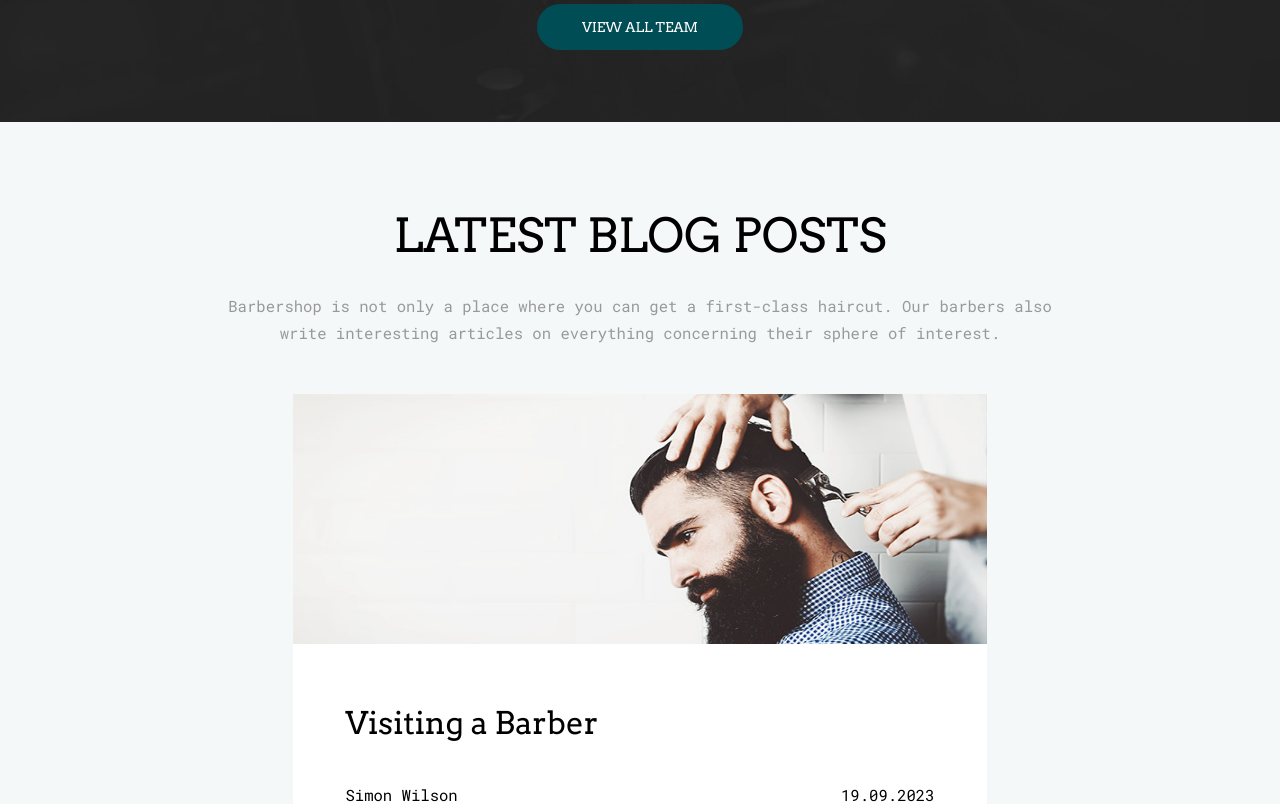
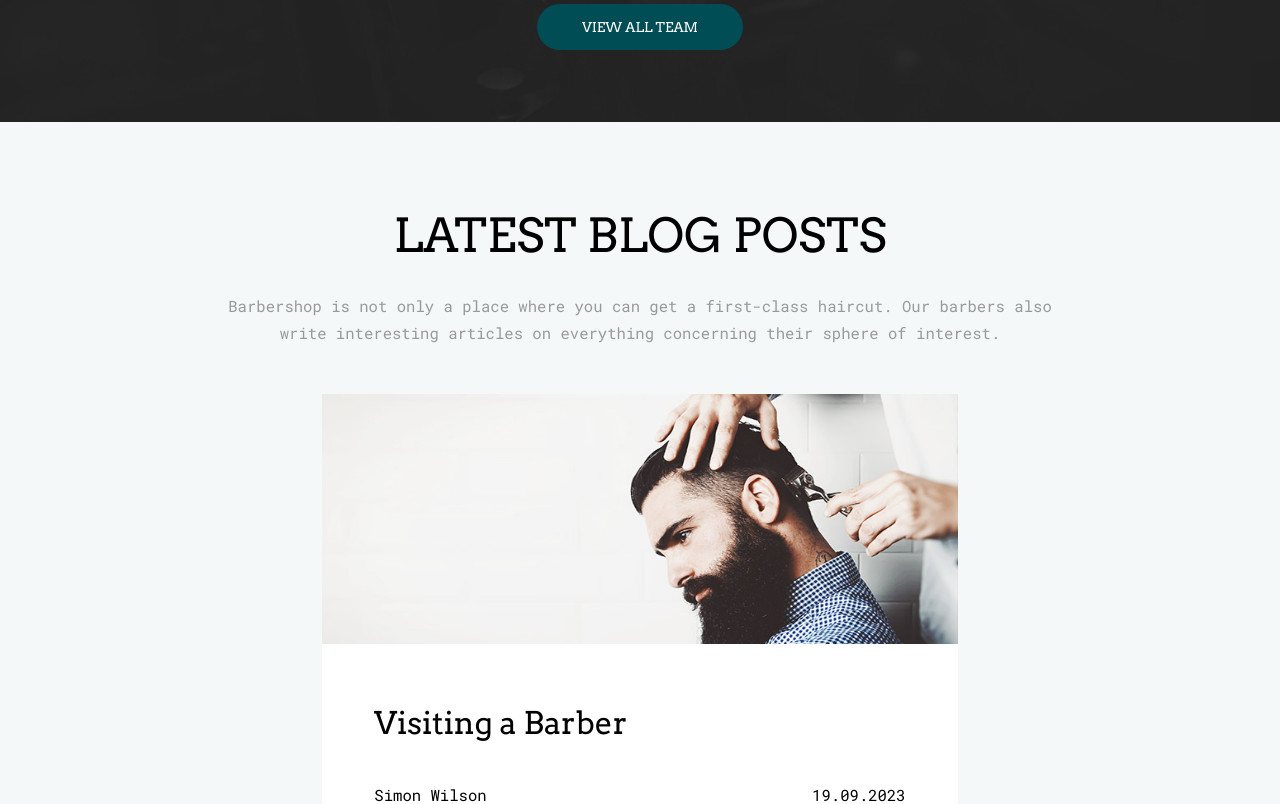
Before and after one commit to Moe-Zoubi/Aegise-barbershop, a React (Create React App) app: page /home in a window 1280 px wide. Shown: the part 3453-4257 px from the top of the page. Built offline with nearby package versions, Linux system fonts and the light colour scheme.

Commit message:
updated width on blog

```diff
--- a/src/pages/home/style.css
+++ b/src/pages/home/style.css
@@ -364,7 +364,7 @@
 
 .blog-slide{
     background-color: #fff;
-    width: 60%;
+    width: 55%;
 }
 
 .blog-img{
```
